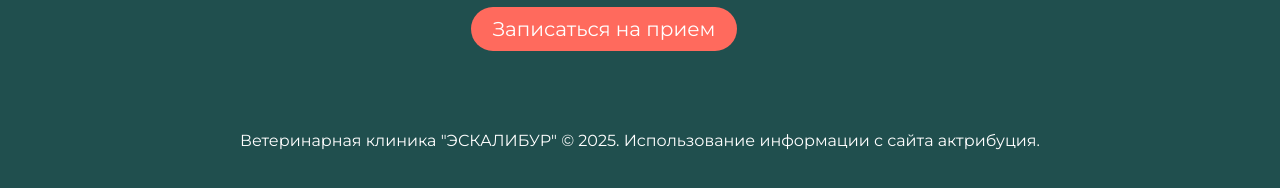
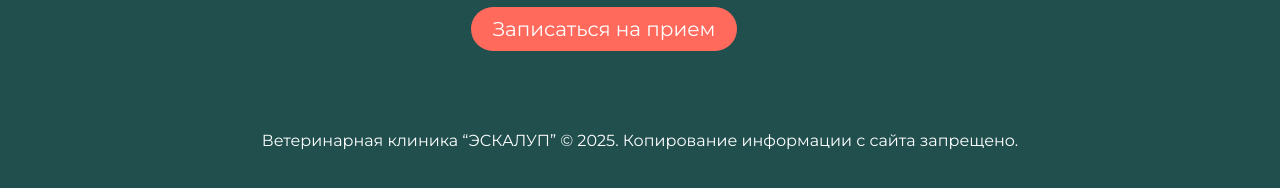
Before and after one commit to dabao1337/vetkl, a plain HTML site: page index3.html in a window 1280 px wide. Shown: the part 2180-2368 px from the top of the page. Drawn offline with Linux system fonts and the light colour scheme.

Commit message:
Update index3.html

```diff
--- a/index3.html
+++ b/index3.html
@@ -424,7 +424,7 @@ document.querySelector('.close').addEventListener('click', closeModal);
   <div class="footer-bottom">
         <div class="footer-container">
             <p class="copyright">
-                Ветеринарная клиника "ЭСКАЛИБУР" © 2025. Использование информации с сайта актрибуция.
+                Ветеринарная клиника “ЭСКАЛУП” © 2025. Копирование информации с сайта запрещено.
             </p>
         </div>
     </div>
```
